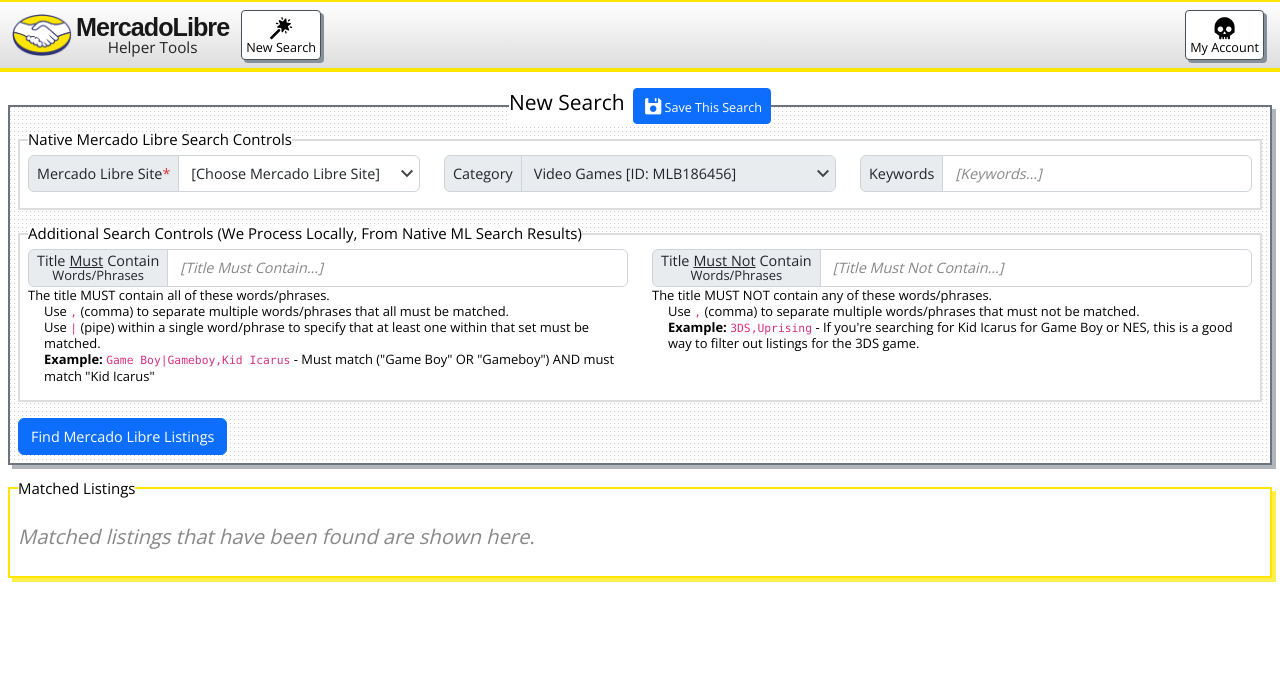
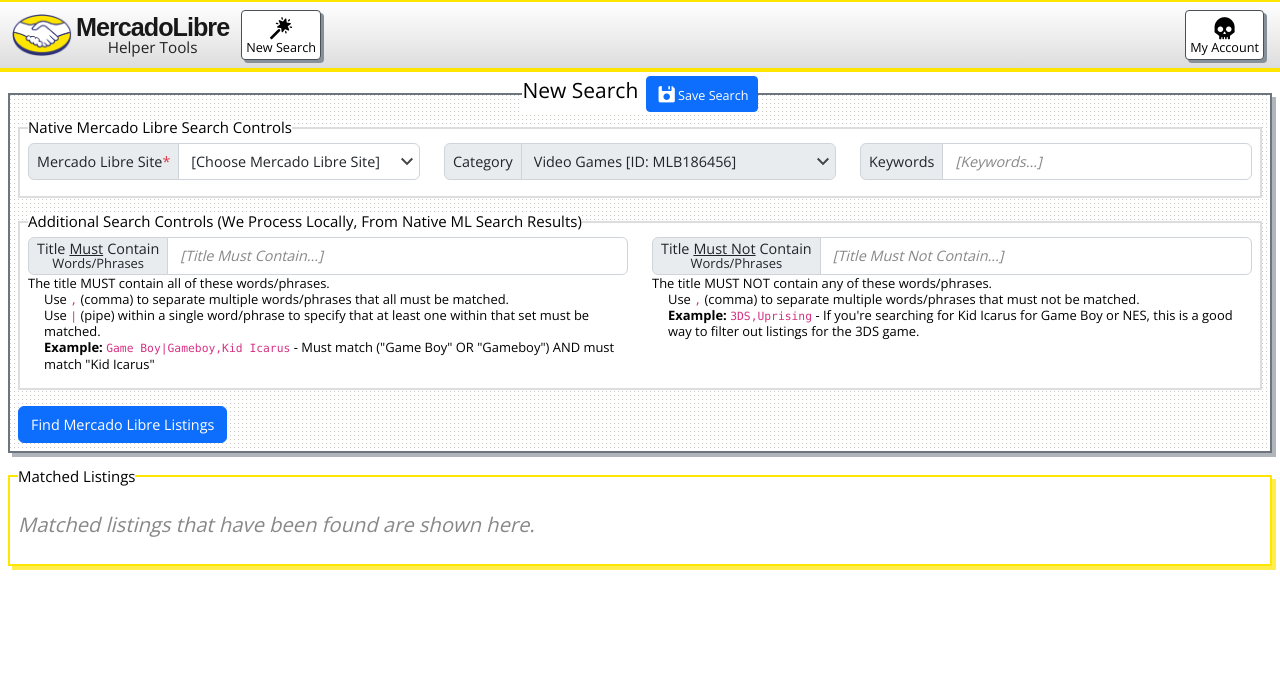
Before and after one commit to skcin7/mercadolibre-helper, a Laravel app: page /search in a window 1280 px wide. Shown: the top 693 px of the page. Run offline with Laravel 9, Linux system fonts and the light colour scheme; data that the repository does not hold is empty.

Commit message:
Deployment At Tue Dec  6 12:39:46 PST 2022.

```diff
--- a/resources/views/_flash.blade.php
+++ b/resources/views/_flash.blade.php
@@ -1,6 +1,6 @@
-<div class="p-2" id="flash_messages_container">
+<div class="p-0" id="flash_messages_container">
     @if(Session::has('flash_message'))
-        <div class="alert alert-{{ isset(Session::get('flash_message')['type']) ? Session::get('flash_message')['type'] : 'default' }} bigger d-inline-block position-relative py-3 pe-5 mb-0">
+        <div class="m-2 alert alert-{{ isset(Session::get('flash_message')['type']) ? Session::get('flash_message')['type'] : 'default' }} bigger d-inline-block position-relative py-3 pe-5 mb-0">
 {{--            <button class="smbbox_close" title="Close" onclick='((event) => { event.parentNode.remove(); })(this);'></button>--}}
 
             <button class="btn-close position-absolute top-0 right-0 mt-2 me-2" type="button" data-bs-dismiss="alert" aria-label="Close"></button>
--- a/resources/views/search.blade.php
+++ b/resources/views/search.blade.php
@@ -33,12 +33,12 @@
 {{--            @endif--}}
 {{--        </div>--}}
 
-        <div id="search_sticky_header">
+        <div class="mt-1" id="search_sticky_header">
             <fieldset class="fieldset" id="input_parameters_fieldset">
                 <legend class="text-center">
                     <span class="biggest">{{ $saved_search->exists ? 'Existing Saved' : 'New' }} Search</span>
 
-                    <button class="btn btn-primary btn-sm ms-1" type="button" data-event-action="create_or_update_saved_search"><i class="icon-floppy-disk"></i>{{ ($saved_search->exists ? 'Save Changes' : 'Save This Search') }}</button>
+                    <button class="btn btn-primary btn-sm ms-1" type="button" data-event-action="create_or_update_saved_search"><i class="icon-floppy-disk"></i>{{ ($saved_search->exists ? 'Save Changes' : 'Save Search') }}</button>
                     @if($saved_search->exists)
                         <button class="btn btn-danger btn-sm ms-1" type="button" data-event-action="delete_saved_search"><i class="icon-trash"></i>Delete Saved Search</button>
                     @endif
```
